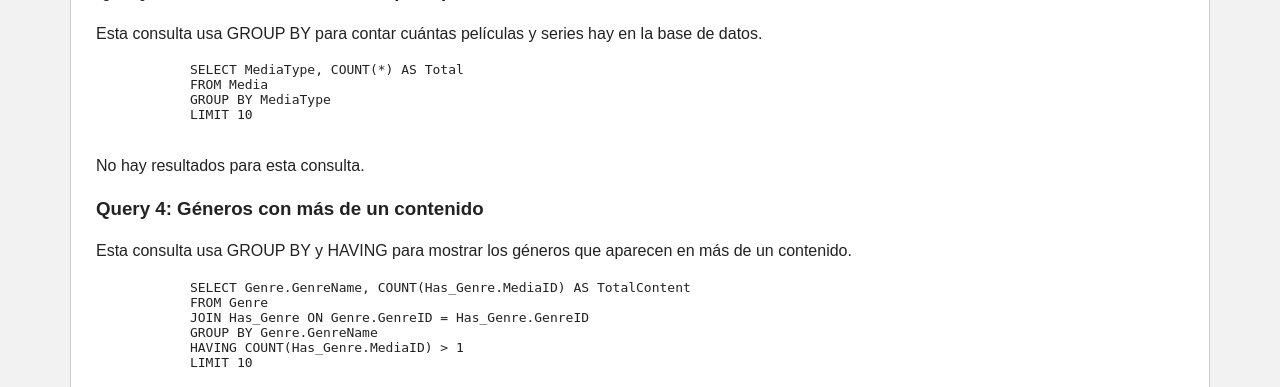
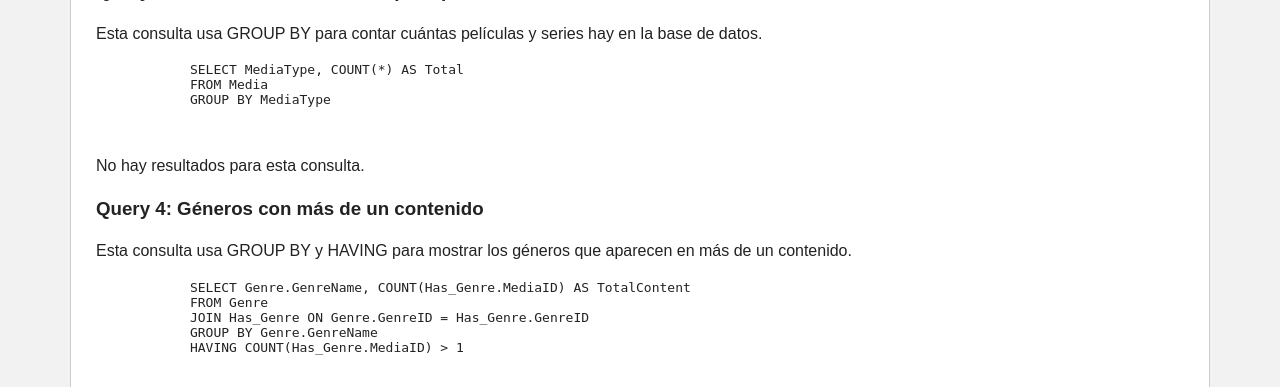
Before and after one commit to tiffie1/database-final, a PHP site: page / in a window 1280 px wide. Shown: the part 6113-6500 px from the top of the page. Run offline with PHP 8.4, Linux system fonts and the light colour scheme; data that the repository does not hold is empty.

Commit message:
Pequeno cambio a queries.php

```diff
--- a/queries.php
+++ b/queries.php
@@ -31,7 +31,7 @@ $queries = [
             SELECT MediaType, COUNT(*) AS Total
             FROM Media
             GROUP BY MediaType
-            LIMIT 10
+
         "
     ],
 
@@ -44,18 +44,22 @@ $queries = [
             JOIN Has_Genre ON Genre.GenreID = Has_Genre.GenreID
             GROUP BY Genre.GenreName
             HAVING COUNT(Has_Genre.MediaID) > 1
-            LIMIT 10
+
         "
     ],
 
     [
     "titulo" => "Query 5: Contenidos con puntuación mayor al promedio",
-        "descripcion" => "Esta consulta usa una subconsulta para mostrar contenidos cuyo IMDbScore es mayor al promedio general.",
+    "descripcion" => "Esta consulta usa una subconsulta para mostrar contenidos cuyo IMDBScore es mayor al promedio general. También muestra el promedio usado para la comparación.",
     "sql" => "
-            SELECT Title, MediaType, IMDbScore
+        SELECT
+            Title,
+            MediaType,
+            IMDBScore,
+            (SELECT ROUND(AVG(IMDBScore), 2) FROM Media) AS AverageIMDbScore
         FROM Media
-            WHERE IMDbScore > (
-                SELECT AVG(IMDbScore)
+        WHERE IMDBScore > (
+            SELECT AVG(IMDBScore)
             FROM Media
         )
         LIMIT 10
```
Lines whose indentation alone changed are shown as unchanged.
